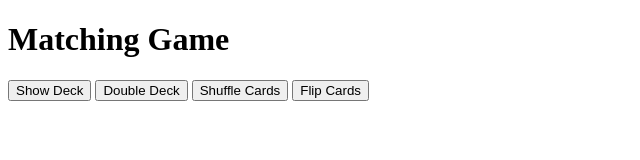
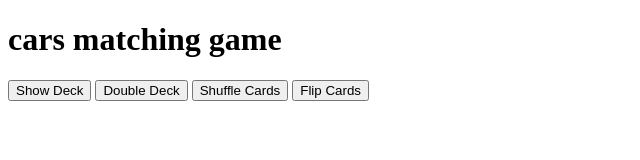
Before and after one commit to Geimepablo/6P--cars-matching-game, a plain HTML site: page index.html in a window 1280 px wide. Shown: the whole page, without its empty margins (0-640 px from the left). Drawn offline with Linux system fonts and the light colour scheme; a web font is replaced by a local one.

Commit message:
Created using Popcode: https://popcode.org

```diff
--- a/index.html
+++ b/index.html
@@ -5,7 +5,7 @@
         <link rel="stylesheet" href="https://fonts.googleapis.com/css?family=Flamenco">
     </head>
     <body>
-        <h1>Matching Game</h1>
+        <h1>cars matching game</h1>
         <button class="show">Show Deck</button>
         <button class="double">Double Deck</button>
         <button class="shuffle">Shuffle Cards</button>
```
